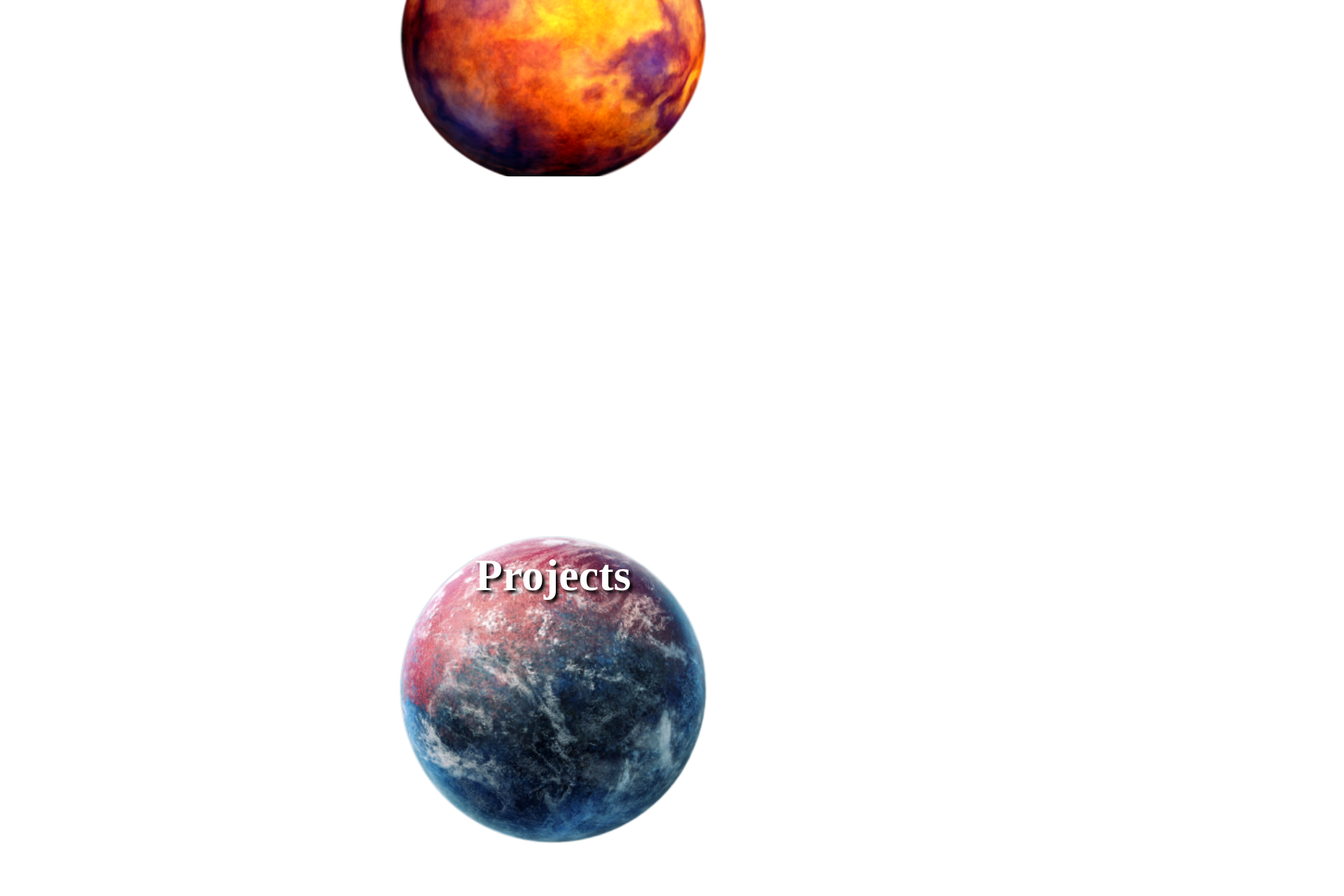
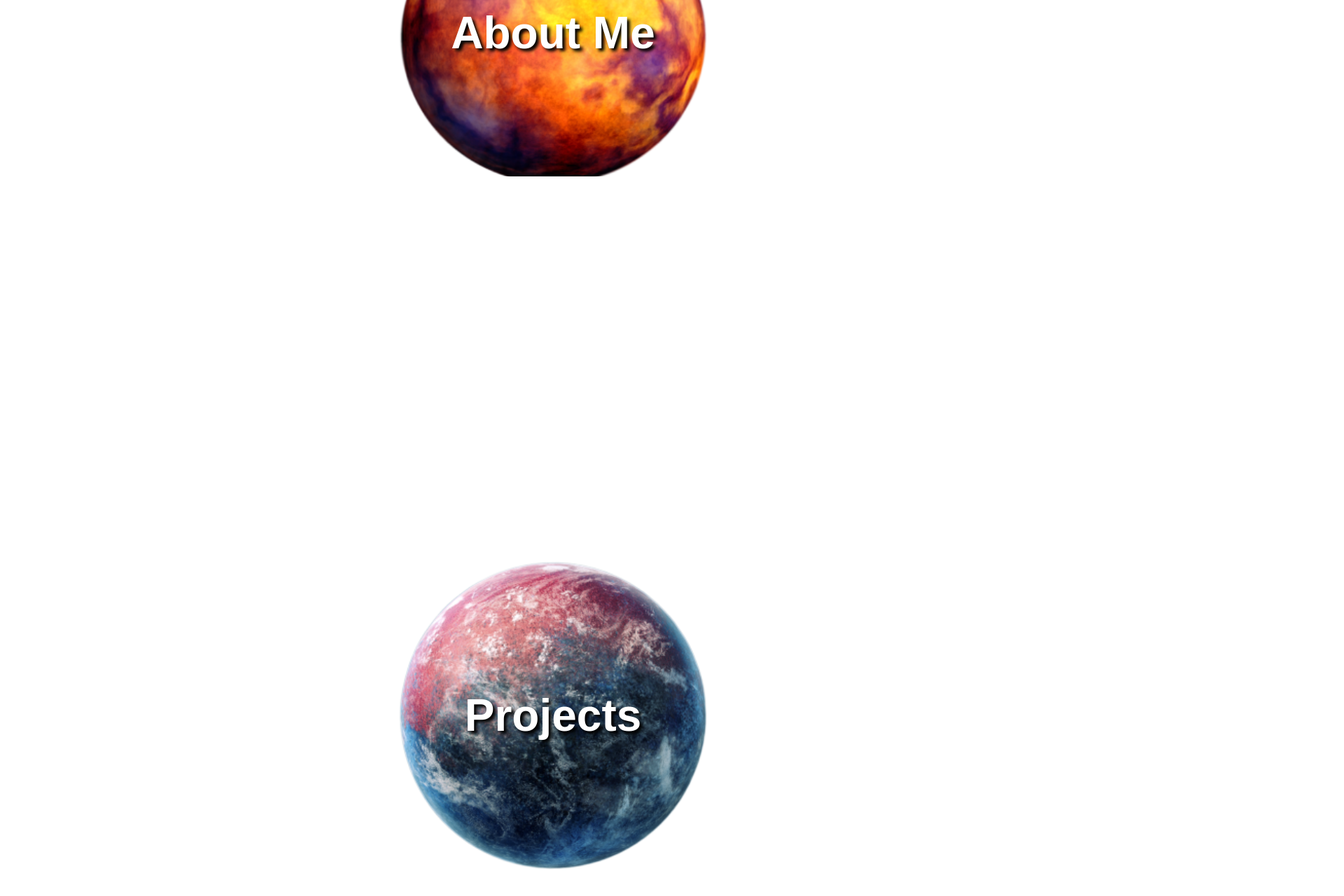
Before and after one commit to ChelseaMerrill/Portfolio, a React (Create React App) app: page /about in a window 1280 px wide. Shown: the part 958-2238 px from the top of the page at 70% size, 1920 px wide, since content can reach past the window. Built offline with nearby package versions, Linux system fonts and the light colour scheme; a web font is replaced by a local one.

Commit message:
fix: resume

```diff
--- a/package.json
+++ b/package.json
@@ -13,6 +13,7 @@
     "react": "^17.0.2",
     "react-dom": "^17.0.2",
     "react-icons": "^4.2.0",
+    "react-pdf": "^5.7.1",
     "react-router-dom": "^5.2.0",
     "react-scripts": "4.0.3",
     "react-scroll": "^1.8.5",
--- a/src/App.css
+++ b/src/App.css
@@ -1,5 +1,6 @@
  body{
    margin: 0%;
+   font-family: Arial, Helvetica, sans-serif;
  }
 
  .App{
--- a/src/Components/AboutMe/About.css
+++ b/src/Components/AboutMe/About.css
@@ -1,6 +1,11 @@
 .aboutMe{
     color: white;
     font-size: 2em;
+}
+@media (max-width: 900px){
+    .aboutMe{
+        font-size: 1.3em;
+    }
 }
 .aboutMeHeading{
     background-image: url(./image1.jpg);
@@ -11,8 +16,11 @@
     margin: auto;
     margin-bottom: 20px;
     text-shadow: 4px 4px 4px rgb(0, 0, 0);
+    display: flex;
 }
-
+.aboutMeHeading h1{
+    margin: auto;
+}
 .aboutMeInfo{
     border: 3px solid white;
     border-radius: 7px;
--- a/src/Components/Contact/contact.css
+++ b/src/Components/Contact/contact.css
@@ -9,8 +9,11 @@
     text-shadow: 4px 4px 4px rgb(0, 0, 0);
     color: white;
     font-size: 2em;
+    display: flex;
 }
-
+.contactHeading h1{
+    margin: auto;
+}
 .contactIcons{
     color: white;
     font-size: 2.3em;
@@ -18,3 +21,9 @@
     flex-direction: column;
     margin: 60px;
 }
+
+a:hover{
+    transform: scaleX(1.2);
+    transition: transform .7s;
+    text-shadow: 4px 4px 4px rgb(255, 255, 255);
+}
--- a/src/Components/Projects/projects.css
+++ b/src/Components/Projects/projects.css
@@ -7,6 +7,10 @@
   margin: auto;
   margin-bottom: 20px;
   text-shadow: 4px 4px 4px rgb(0, 0, 0);
+  display: flex;
+}
+.projectsHeading h1{
+  margin:auto
 }
 
 .projects{
@@ -15,7 +19,7 @@
 }
 
 .projectCard{
-  margin: 60px;
+  margin: 100px;
   border: 3px solid white;
   background-color: transparent;
   border-radius: 7px;
@@ -29,7 +33,6 @@
 .projectCard:hover{
   transition: transform .7s;
   transform: scaleY(1.2);
-  margin-right: 60px;
   box-shadow:
     0 0 60px 30px #fff,
     0 0 100px 60px #f0f,
--- a/src/Components/Resume/resume.js
+++ b/src/Components/Resume/resume.js
@@ -1,10 +1,10 @@
 import React from 'react';
-import Resume from './resume.jpg';
+import Resume from './resume.jpg'
 
 function Res(){
     return(
         <div className='resume' id='resume'>
-            <img src={Resume} alt=''/>
+            <img src={Resume}/>
        </div>
     )
 };
```
Also changed, not shown: src/Components/Resume/resume.jpg, 1 other file (tests, documents, lock files or other folders).
